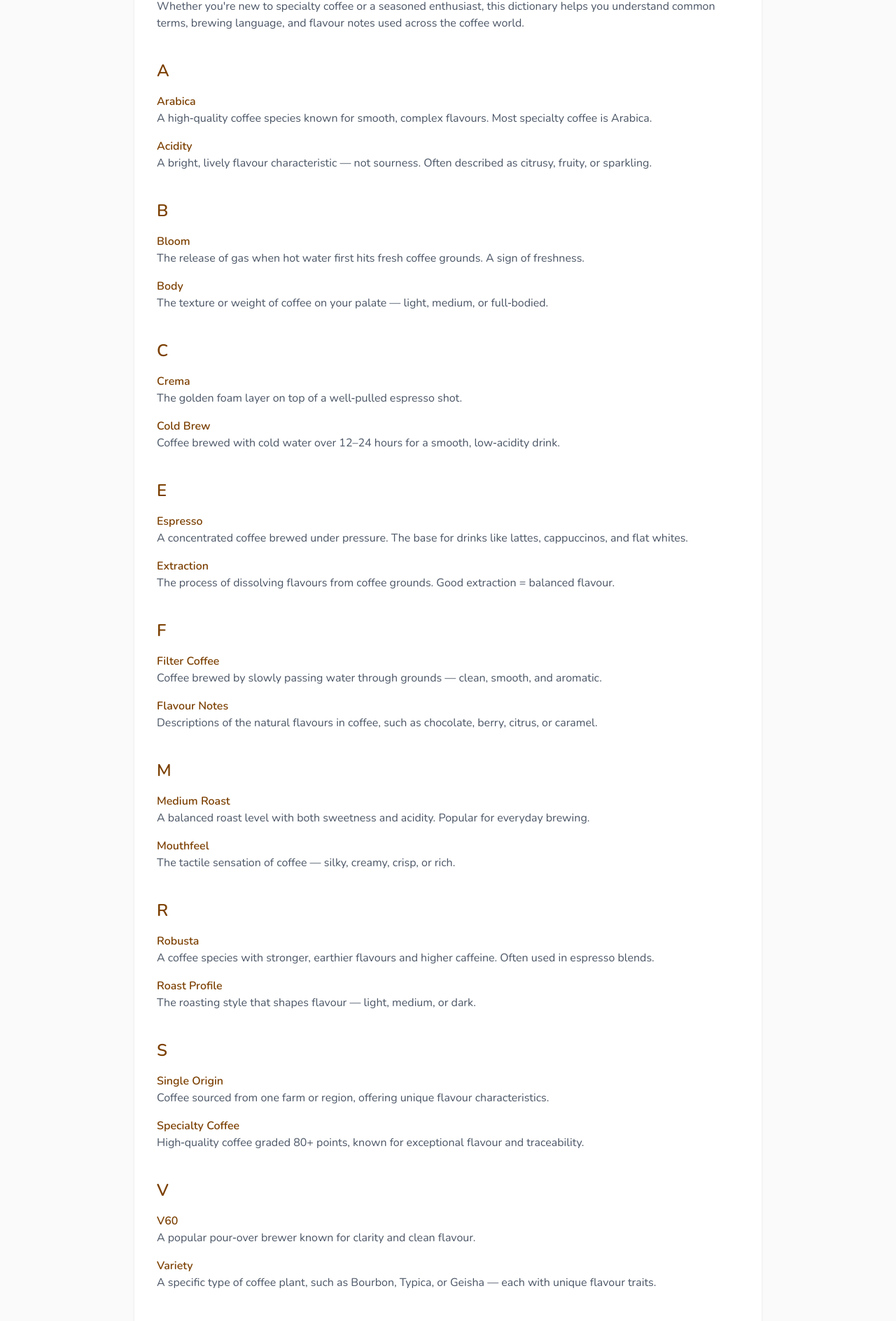
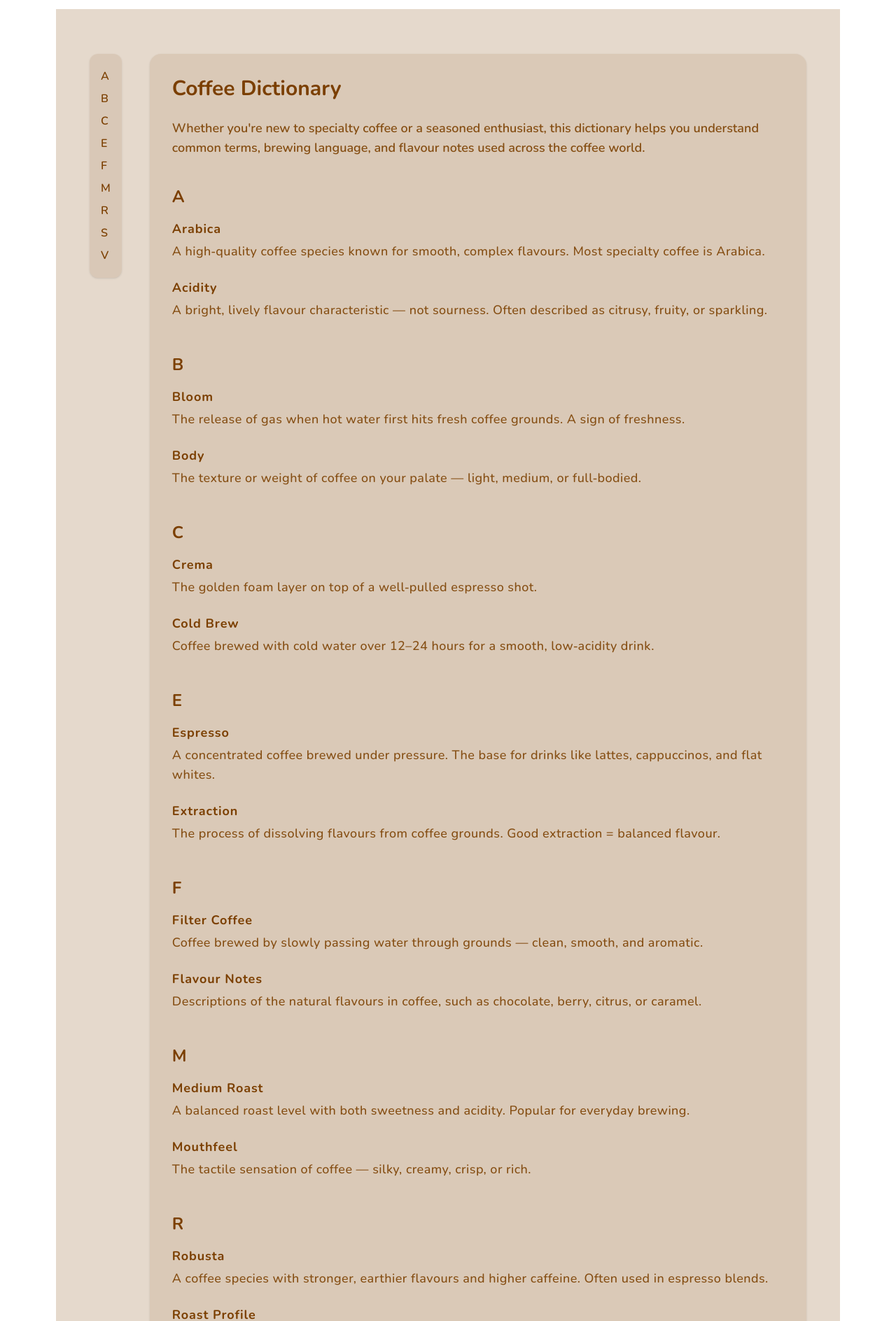
Before and after one commit to delaramfarzad9/coffee-e-commerce, a Next.js app: page /dictionary in a window 1280 px wide. Shown: the part 159-2047 px from the top of the page at 70% size. Built offline with nearby package versions, Linux system fonts and the light colour scheme.

Commit message:
final touches

```diff
--- /dev/null
+++ b/components/sections/DictionaryTeaser.js
@@ -0,0 +1,125 @@
+import { motion } from "framer-motion";
+import Link from "next/link";
+
+const TEASER_TERMS = [
+  {
+    term: "Crema",
+    def: "The golden foam layer on a well‑pulled espresso shot.",
+  },
+  {
+    term: "Bloom",
+    def: "The release of gas when hot water first hits fresh grounds.",
+  },
+  {
+    term: "Single Origin",
+    def: "Coffee sourced from one farm, full of unique character.",
+  },
+];
+
+export default function DictionaryTeaser() {
+  return (
+    <motion.section
+      initial={{ opacity: 0, y: 40 }}
+      whileInView={{ opacity: 1, y: 0 }}
+      viewport={{ once: true, amount: 0.2 }}
+      transition={{ duration: 0.7 }}
+      className="mt-10 mx-4 sm:mx-6 lg:mx-10"
+    >
+      <div className="relative overflow-hidden rounded-3xl bg-chocolate/10 border border-amber-200/60 shadow-xl px-8 py-14 sm:px-14 sm:py-16">
+        {/* Top accent bar */}
+        <div className="absolute top-0 left-0 right-0 h-1 bg-amber-600 rounded-t-3xl" />
+
+        {/* Decorative large background letter */}
+        <div className="pointer-events-none select-none absolute -bottom-4 right-6 text-[11rem] font-black text-chocolate/5 leading-none">
+          A–Z
+        </div>
+
+        <div className="relative flex flex-col lg:flex-row lg:items-center lg:justify-between gap-12">
+          {/* Left: text */}
+          <div className="max-w-lg">
+            <motion.span
+              initial={{ opacity: 0, y: 10 }}
+              whileInView={{ opacity: 1, y: 0 }}
+              viewport={{ once: true }}
+              transition={{ duration: 0.5, delay: 0.1 }}
+              className="inline-block mb-5 rounded-full  px-4 py-1 text-lg font-bold uppercase tracking-widest text-amber-600"
+            >
+              Coffee Knowledge
+            </motion.span>
+
+            <motion.h2
+              initial={{ opacity: 0, y: 15 }}
+              whileInView={{ opacity: 1, y: 0 }}
+              viewport={{ once: true }}
+              transition={{ duration: 0.6, delay: 0.2 }}
+              className="text-4xl sm:text-5xl font-black text-chocolate leading-[1.1] mb-5"
+            >
+              Speak the
+              Language
+              of Coffee
+            </motion.h2>
+
+            <motion.p
+              initial={{ opacity: 0, y: 10 }}
+              whileInView={{ opacity: 1, y: 0 }}
+              viewport={{ once: true }}
+              transition={{ duration: 0.5, delay: 0.3 }}
+              className="text-chocolate/55 font-medium text-lg leading-relaxed mb-8 "
+            >
+              From bloom to crema, explore our coffee glossary and elevate your
+              experience — one term at a time.
+            </motion.p>
+
+            <motion.div
+              initial={{ opacity: 0, scale: 0.95 }}
+              whileInView={{ opacity: 1, scale: 1 }}
+              viewport={{ once: true }}
+              transition={{ duration: 0.4, delay: 0.4 }}
+            >
+              <Link
+                href="/dictionary"
+                className="inline-flex items-center gap-3 rounded-full bg-chocolate px-8 py-3.5 font-bold text-amber-100 transition-all hover:bg-chocolate/85  active:scale-95"
+              >
+                Explore the Dictionary
+                <svg
+                  className="h-4 w-4"
+                  fill="none"
+                  viewBox="0 0 24 24"
+                  stroke="currentColor"
+                  strokeWidth={2.5}
+                >
+                  <path
+                    strokeLinecap="round"
+                    strokeLinejoin="round"
+                    d="M13.5 4.5L21 12m0 0l-7.5 7.5M21 12H3"
+                  />
+                </svg>
+              </Link>
+            </motion.div>
+          </div>
+
+          {/* Right: teaser term cards */}
+          <div className="flex flex-col gap-4 lg:min-w-[300px]">
+            {TEASER_TERMS.map((item, i) => (
+              <motion.div
+                key={item.term}
+                initial={{ opacity: 0, x: 30 }}
+                whileInView={{ opacity: 1, x: 0 }}
+                viewport={{ once: true }}
+                transition={{ duration: 0.5, delay: 0.3 + i * 0.12 }}
+                className="rounded-2xl bg-white/80 border-l-4 border-amber-400 shadow-sm px-5 py-4"
+              >
+                <p className="text-sm font-bold text-chocolate mb-1">
+                  {item.term}
+                </p>
+                <p className="text-sm text-chocolate/55 leading-snug tracki">
+                  {item.def}
+                </p>
+              </motion.div>
+            ))}
+          </div>
+        </div>
+      </div>
+    </motion.section>
+  );
+}
--- a/pages/blog/[id].js
+++ b/pages/blog/[id].js
@@ -1,6 +1,7 @@
 import { useRouter } from "next/router";
 import blogPosts from "@/data/blogPosts";
 import ContentLayout from "@/components/layout/ContentLayout";
+import { motion } from "framer-motion";
 
 export default function BlogDetail() {
   const router = useRouter();
@@ -9,24 +10,73 @@ export default function BlogDetail() {
   const post = blogPosts.find((p) => p.id === id);
 
   if (!post) return <p className="p-10">Loading...</p>;
+  const paragraphVariants = {
+  hidden: { opacity: 0, y: 15 },
+  visible: (i) => ({
+    opacity: 1,
+    y: 0,
+    transition: {
+      duration: 0.45,
+      delay: i * 0.1,
+      ease: "easeOut",
+    },
+  }),
+};
+
 
   return (
     <ContentLayout>
       <div className="max-w-4xl mx-auto p-10">
-        <img
+        <motion.img
           src={post.image}
           alt={post.title}
+          initial={{ opacity: 0, scale: 0.97 }}
+          whileInView={{ opacity: 1, scale: 1 }}
+          viewport={{ once: true, amount: 0.3 }}
+          transition={{ duration: 0.7, ease: "easeOut" }}
           className="rounded-xl w-full h-96 object-cover shadow-md mb-8"
         />
 
-        <h1 className="text-4xl font-bold text-chocolate mb-4">{post.title}</h1>
+        <motion.h1
+           initial={{ opacity: 0, y: 25 }}
+          whileInView={{ opacity: 1, y: 0 }}
+          viewport={{ once: true, amount: 0.3 }}
+          transition={{ duration: 0.6 }}
+         className="text-4xl font-bold text-chocolate mb-4">{post.title}</motion.h1>
 
-        <p className="text-gray-500 mb-8">
+        <motion.p
+             initial={{ opacity: 0, y: 10 }}
+          whileInView={{ opacity: 1, y: 0 }}
+          viewport={{ once: true }}
+          transition={{ duration: 0.5 }}
+        className="text-gray-500 mb-8">
           {new Date(post.date).toLocaleDateString()}
-        </p>
+        </motion.p>
 
         <article className="prose prose-lg max-w-none text-lg font-medium">
-          {post.content}
+                    {Array.isArray(post.content)
+            ? post.content.map((para, i) => (
+                <motion.p
+                  key={i}
+                  custom={i}
+                  initial="hidden"
+                  whileInView="visible"
+                  viewport={{ once: true, amount: 0.2 }}
+                  variants={paragraphVariants}
+                >
+                  {para}
+                </motion.p>
+              ))
+            : (
+              <motion.p
+                initial={{ opacity: 0, y: 15 }}
+                whileInView={{ opacity: 1, y: 0 }}
+                viewport={{ once: true, amount: 0.2 }}
+                transition={{ duration: 0.5 }}
+              >
+                {post.content}
+              </motion.p>
+            )}
         </article>
       </div>
     </ContentLayout>
--- a/pages/dictionary.js
+++ b/pages/dictionary.js
@@ -1,230 +1,202 @@
+import { motion } from "framer-motion";
+import ContentLayout from "@/components/layout/ContentLayout";
+
+const sectionVariants = {
+  hidden: { opacity: 0, y: 20 },
+  visible: {
+    opacity: 1,
+    y: 0,
+    transition: { duration: 0.5, ease: "easeOut" },
+  },
+};
+
+const dictionary = {
+  A: [
+    {
+      term: "Arabica",
+      def: "A high‑quality coffee species known for smooth, complex flavours. Most specialty coffee is Arabica.",
+    },
+    {
+      term: "Acidity",
+      def: "A bright, lively flavour characteristic — not sourness. Often described as citrusy, fruity, or sparkling.",
+    },
+  ],
+  B: [
+    {
+      term: "Bloom",
+      def: "The release of gas when hot water first hits fresh coffee grounds. A sign of freshness.",
+    },
+    {
+      term: "Body",
+      def: "The texture or weight of coffee on your palate — light, medium, or full‑bodied.",
+    },
+  ],
+  C: [
+    {
+      term: "Crema",
+      def: "The golden foam layer on top of a well‑pulled espresso shot.",
+    },
+    {
+      term: "Cold Brew",
+      def: "Coffee brewed with cold water over 12–24 hours for a smooth, low‑acidity drink.",
+    },
+  ],
+  E: [
+    {
+      term: "Espresso",
+      def: "A concentrated coffee brewed under pressure. The base for drinks like lattes, cappuccinos, and flat whites.",
+    },
+    {
+      term: "Extraction",
+      def: "The process of dissolving flavours from coffee grounds. Good extraction = balanced flavour.",
+    },
+  ],
+  F: [
+    {
+      term: "Filter Coffee",
+      def: "Coffee brewed by slowly passing water through grounds — clean, smooth, and aromatic.",
+    },
+    {
+      term: "Flavour Notes",
+      def: "Descriptions of the natural flavours in coffee, such as chocolate, berry, citrus, or caramel.",
+    },
+  ],
+  M: [
+    {
+      term: "Medium Roast",
+      def: "A balanced roast level with both sweetness and acidity. Popular for everyday brewing.",
+    },
+    {
+      term: "Mouthfeel",
+      def: "The tactile sensation of coffee — silky, creamy, crisp, or rich.",
+    },
+  ],
+  R: [
+    {
+      term: "Robusta",
+      def: "A coffee species with stronger, earthier flavours and higher caffeine. Often used in espresso blends.",
+    },
+    {
+      term: "Roast Profile",
+      def: "The roasting style that shapes flavour — light, medium, or dark.",
+    },
+  ],
+  S: [
+    {
+      term: "Single Origin",
+      def: "Coffee sourced from one farm or region, offering unique flavour characteristics.",
+    },
+    {
+      term: "Specialty Coffee",
+      def: "High‑quality coffee graded 80+ points, known for exceptional flavour and traceability.",
+    },
+  ],
+  V: [
+    {
+      term: "V60",
+      def: "A popular pour‑over brewer known for clarity and clean flavour.",
+    },
+    {
+      term: "Variety",
+      def: "A specific type of coffee plant, such as Bourbon, Typica, or Geisha — each with unique flavour traits.",
+    },
+  ],
+};
+
 export default function Dictionary() {
+  const letters = Object.keys(dictionary);
+
   return (
-    <div className="bg-neutral-50 min-h-screen px-6 py-16">
-      <div className="max-w-4xl mx-auto bg-white p-8 rounded-2xl shadow-sm">
+    <ContentLayout>
+      <div className="bg-chocolate/20 min-h-screen px-6 py-16 mt-10">
+      <div className="max-w-5xl mx-auto flex gap-10">
+        {/* Sidebar (desktop only) */}
+        <aside className="hidden md:flex flex-col sticky top-20 h-fit bg-chocolate/10 p-4 rounded-xl shadow-sm">
+          {letters.map((letter) => (
+            <a
+              key={letter}
+              href={`#${letter}`}
+              className="text-chocolate font-semibold py-1 hover:text-amber-700"
+            >
+              {letter}
+            </a>
+          ))}
+        </aside>
 
-        <h1 className="text-3xl font-bold mb-6 text-chocolate">
-          Coffee Dictionary
-        </h1>
+        {/* Main content */}
+        <div className="flex-1 bg-chocolate/10 p-8 rounded-2xl shadow-sm">
+          {/* Title */}
+          <motion.h1
+            initial={{ opacity: 0, y: 25 }}
+            whileInView={{ opacity: 1, y: 0 }}
+            viewport={{ once: true, amount: 0.3 }}
+            transition={{ duration: 0.6 }}
+            className="text-3xl font-bold mb-6 text-chocolate"
+          >
+            Coffee Dictionary
+          </motion.h1>
 
-        <p className="text-gray-600 mb-10">
-          Whether you're new to specialty coffee or a seasoned enthusiast, this
-          dictionary helps you understand common terms, brewing language, and
-          flavour notes used across the coffee world.
-        </p>
+          {/* Intro */}
+          <motion.p
+            initial={{ opacity: 0 }}
+            whileInView={{ opacity: 1 }}
+            viewport={{ once: true, amount: 0.3 }}
+            transition={{ duration: 0.6 }}
+            className=" mb-10 font-semibold text-chocolate/90 text-lg"
+          >
+            Whether you're new to specialty coffee or a seasoned enthusiast,
+            this dictionary helps you understand common terms, brewing language,
+            and flavour notes used across the coffee world.
+          </motion.p>
 
-        {/* A */}
-        <section className="mb-10">
-          <h2 className="text-2xl font-semibold mb-4 text-chocolate">A</h2>
+          {/* Sections */}
+          {letters.map((letter) => (
+            <motion.section
+              key={letter}
+              id={letter}
+              initial="hidden"
+              whileInView="visible"
+              viewport={{ once: true, amount: 0.2 }}
+              variants={sectionVariants}
+              className="mb-12 scroll-mt-24"
+            >
+              <h2 className="text-2xl font-bold mb-4 text-chocolate">
+                {letter}
+              </h2>
 
-          <div className="space-y-4">
-            <div>
-              <h3 className="font-semibold text-chocolate">Arabica</h3>
-              <p className="text-gray-600">
-                A high‑quality coffee species known for smooth, complex flavours.
-                Most specialty coffee is Arabica.
-              </p>
-            </div>
+              <div className="space-y-6">
+                {dictionary[letter].map((item, i) => (
+                  <div key={i}>
+                    <h3 className="font-bold text-chocolate text-lg mb-1 tracking-wider">
+                      {item.term}
+                    </h3>
+                    <p className="text-chocolate/90 tracking-wide font-medium text-lg">{item.def}</p>
+                  </div>
+                ))}
+              </div>
+            </motion.section>
+          ))}
 
-            <div>
-              <h3 className="font-semibold text-chocolate">Acidity</h3>
-              <p className="text-gray-600">
-                A bright, lively flavour characteristic — not sourness. Often
-                described as citrusy, fruity, or sparkling.
-              </p>
-            </div>
-          </div>
-        </section>
-
-        {/* B */}
-        <section className="mb-10">
-          <h2 className="text-2xl font-semibold mb-4 text-chocolate">B</h2>
-
-          <div className="space-y-4">
-            <div>
-              <h3 className="font-semibold text-chocolate">Bloom</h3>
-              <p className="text-gray-600">
-                The release of gas when hot water first hits fresh coffee grounds.
-                A sign of freshness.
-              </p>
-            </div>
-
-            <div>
-              <h3 className="font-semibold text-chocolate">Body</h3>
-              <p className="text-gray-600">
-                The texture or weight of coffee on your palate — light, medium,
-                or full‑bodied.
-              </p>
-            </div>
-          </div>
-        </section>
-
-        {/* C */}
-        <section className="mb-10">
-          <h2 className="text-2xl font-semibold mb-4 text-chocolate">C</h2>
-
-          <div className="space-y-4">
-            <div>
-              <h3 className="font-semibold text-chocolate">Crema</h3>
-              <p className="text-gray-600">
-                The golden foam layer on top of a well‑pulled espresso shot.
-              </p>
-            </div>
-
-            <div>
-              <h3 className="font-semibold text-chocolate">Cold Brew</h3>
-              <p className="text-gray-600">
-                Coffee brewed with cold water over 12–24 hours for a smooth,
-                low‑acidity drink.
-              </p>
-            </div>
-          </div>
-        </section>
-
-        {/* E */}
-        <section className="mb-10">
-          <h2 className="text-2xl font-semibold mb-4 text-chocolate">E</h2>
-
-          <div className="space-y-4">
-            <div>
-              <h3 className="font-semibold text-chocolate">Espresso</h3>
-              <p className="text-gray-600">
-                A concentrated coffee brewed under pressure. The base for drinks
-                like lattes, cappuccinos, and flat whites.
-              </p>
-            </div>
-
-            <div>
-              <h3 className="font-semibold text-chocolate">Extraction</h3>
-              <p className="text-gray-600">
-                The process of dissolving flavours from coffee grounds. Good
-                extraction = balanced flavour.
-              </p>
-            </div>
-          </div>
-        </section>
-
-        {/* F */}
-        <section className="mb-10">
-          <h2 className="text-2xl font-semibold mb-4 text-chocolate">F</h2>
-
-          <div className="space-y-4">
-            <div>
-              <h3 className="font-semibold text-chocolate">Filter Coffee</h3>
-              <p className="text-gray-600">
-                Coffee brewed by slowly passing water through grounds — clean,
-                smooth, and aromatic.
-              </p>
-            </div>
-
-            <div>
-              <h3 className="font-semibold text-chocolate">Flavour Notes</h3>
-              <p className="text-gray-600">
-                Descriptions of the natural flavours in coffee, such as chocolate,
-                berry, citrus, or caramel.
-              </p>
-            </div>
-          </div>
-        </section>
-
-        {/* M */}
-        <section className="mb-10">
-          <h2 className="text-2xl font-semibold mb-4 text-chocolate">M</h2>
-
-          <div className="space-y-4">
-            <div>
-              <h3 className="font-semibold text-chocolate">Medium Roast</h3>
-              <p className="text-gray-600">
-                A balanced roast level with both sweetness and acidity. Popular
-                for everyday brewing.
-              </p>
-            </div>
-
-            <div>
-              <h3 className="font-semibold text-chocolate">Mouthfeel</h3>
-              <p className="text-gray-600">
-                The tactile sensation of coffee — silky, creamy, crisp, or rich.
-              </p>
-            </div>
-          </div>
-        </section>
-
-        {/* R */}
-        <section className="mb-10">
-          <h2 className="text-2xl font-semibold mb-4 text-chocolate">R</h2>
-
-          <div className="space-y-4">
-            <div>
-              <h3 className="font-semibold text-chocolate">Robusta</h3>
-              <p className="text-gray-600">
-                A coffee species with stronger, earthier flavours and higher
-                caffeine. Often used in espresso blends.
-              </p>
-            </div>
-
-            <div>
-              <h3 className="font-semibold text-chocolate">Roast Profile</h3>
-              <p className="text-gray-600">
-                The roasting style that shapes flavour — light, medium, or dark.
-              </p>
-            </div>
-          </div>
-        </section>
-
-        {/* S */}
-        <section className="mb-10">
-          <h2 className="text-2xl font-semibold mb-4 text-chocolate">S</h2>
-
-          <div className="space-y-4">
-            <div>
-              <h3 className="font-semibold text-chocolate">Single Origin</h3>
-              <p className="text-gray-600">
-                Coffee sourced from one farm or region, offering unique flavour
-                characteristics.
-              </p>
-            </div>
-
-            <div>
-              <h3 className="font-semibold text-chocolate">Specialty Coffee</h3>
-              <p className="text-gray-600">
-                High‑quality coffee graded 80+ points, known for exceptional
-                flavour and traceability.
-              </p>
-            </div>
-          </div>
-        </section>
-
-        {/* V */}
-        <section className="mb-10">
-          <h2 className="text-2xl font-semibold mb-4 text-chocolate">V</h2>
-
-          <div className="space-y-4">
-            <div>
-              <h3 className="font-semibold text-chocolate">V60</h3>
-              <p className="text-gray-600">
-                A popular pour‑over brewer known for clarity and clean flavour.
-              </p>
-            </div>
-
-            <div>
-              <h3 className="font-semibold text-chocolate">Variety</h3>
-              <p className="text-gray-600">
-                A specific type of coffee plant, such as Bourbon, Typica, or
-                Geisha — each with unique flavour traits.
-              </p>
-            </div>
-          </div>
-        </section>
-
-        {/* End */}
-        <section>
-          <p className="text-gray-600">
-            Want us to add more terms? Contact us at
-            <span className="font-medium"> support@setcoffee.co.uk</span>.
-          </p>
-        </section>
-
+          {/* End */}
+          <motion.p
+            initial={{ opacity: 0, y: 15 }}
+            whileInView={{ opacity: 1, y: 0 }}
+            viewport={{ once: true, amount: 0.3 }}
+            transition={{ duration: 0.5 }}
+            className="text-gray-600 mt-10"
+          >
+            Want us to add more terms? Contact us at{" "}
+            <a
+              href="mailto:support@setcoffee.co.uk"
+              className="font-medium text-yellow-600 hover:text-amber-700"
+            >
+              support@setcoffee.co.uk
+            </a>
+            .
+          </motion.p>
+        </div>
       </div>
     </div>
+    </ContentLayout>
   );
 }
```
Also changed, not shown: pages/delivery.js (+23 -6 lines), pages/index.js (+7 -3 lines), pages/privacy.js (+23 -6 lines), pages/support.js (+23 -6 lines), pages/terms.js (+23 -6 lines).
